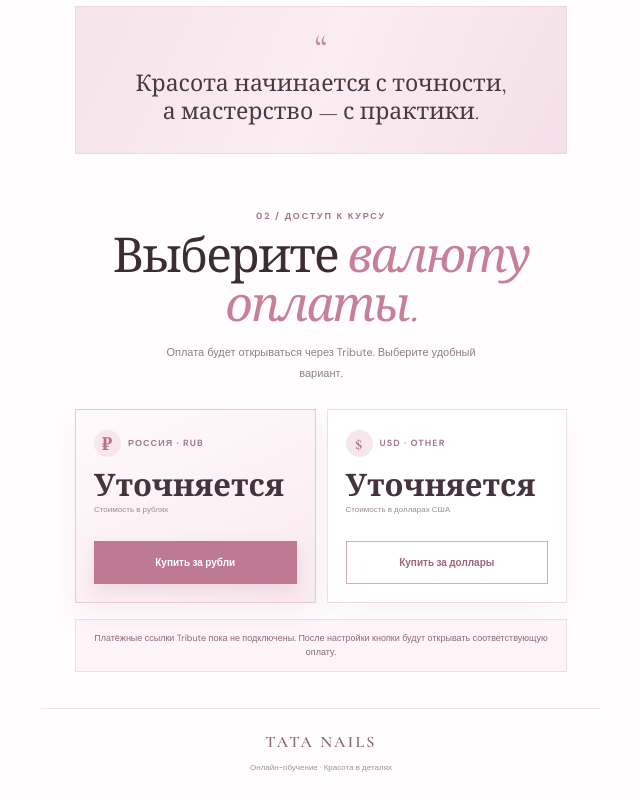
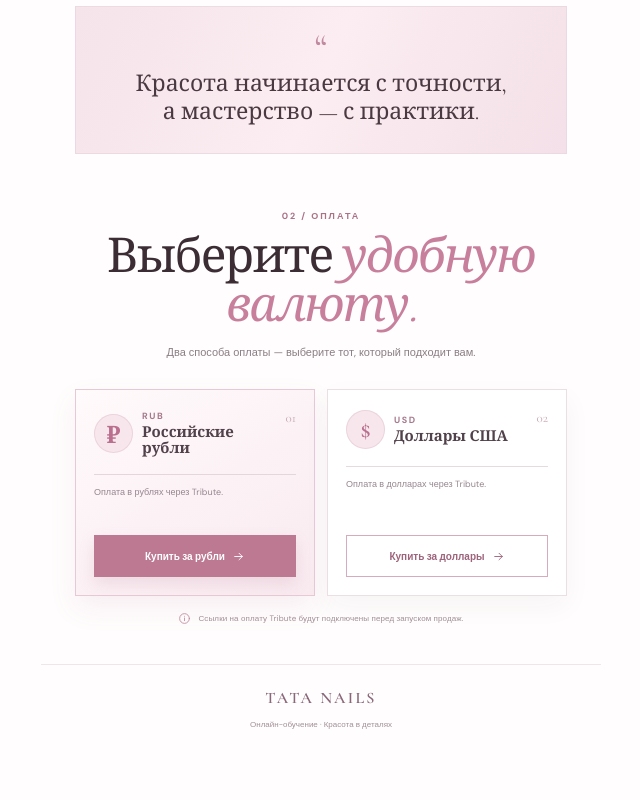
Before and after one commit to b-1-o/tata_bot, a plain HTML site: page mini-app/index.html in a window 1280 px wide. Shown: the part 1580-2380 px from the top of the page, without its empty margins (319-959 px from the left). After the commit the page ends 2336 px from the top, so only its background shows below. Drawn offline with nearby package versions, Linux system fonts and the light colour scheme.

Commit message:
Redesign course payment currency cards

```diff
--- a/mini-app/index.html
+++ b/mini-app/index.html
@@ -139,42 +139,51 @@
     }
     .quote-mark { color: #c18aa0; font-family: var(--serif); font-size: 39px; line-height: .7; }
     .quote p { margin: 10px 0 0; color: #4b3942; font-family: var(--serif); font-size: 23px; line-height: 1.2; }
-    .pricing { padding-top: 45px; padding-bottom: 36px; }
+    .pricing { padding-top: 49px; padding-bottom: 39px; }
     .pricing-head { text-align: center; }
+    .pricing-head .section-label { letter-spacing: .22em; }
     .pricing-head .section-intro { margin: 0 auto; max-width: 330px; }
-    .price-grid { display: grid; grid-template-columns: 1fr 1fr; gap: 11px; margin-top: 25px; }
+    .price-grid { display: grid; grid-template-columns: 1fr 1fr; gap: 12px; margin-top: 26px; }
     .price-card {
-      min-width: 0; padding: 17px 13px 15px; border: 1px solid var(--line); background: #fff;
-      box-shadow: 0 9px 24px rgba(78,50,63,.035); display: flex; flex-direction: column; align-items: flex-start;
+      position: relative; min-width: 0; min-height: 207px; padding: 17px 14px 14px;
+      border: 1px solid #eadfe3; background: #fff; box-shadow: 0 10px 26px rgba(78,50,63,.045);
+      display: flex; flex-direction: column; align-items: stretch; transition: transform .22s ease, box-shadow .22s ease, border-color .22s ease;
     }
+    .price-card:hover { transform: translateY(-3px); border-color: #dfbfcc; box-shadow: 0 15px 30px rgba(78,50,63,.08); }
     .price-card.featured {
-      background: linear-gradient(155deg, #fffafb, #f9eaf0); border-color: #e7c9d5;
+      background: linear-gradient(150deg, #fffafb 0%, #f9eaf0 100%); border-color: #e7c9d5;
       box-shadow: 0 12px 26px rgba(172,103,133,.09);
     }
-    .currency {
-      display: flex; align-items: center; gap: 7px; color: #a5788c;
-      font-size: 9px; font-weight: 700; letter-spacing: .12em;
+    .currency-heading { display: flex; align-items: center; gap: 9px; min-width: 0; }
+    .currency-symbol {
+      width: 39px; height: 39px; flex: 0 0 auto; border-radius: 50%; display: grid; place-items: center;
+      color: #b96f8d; background: #f7e7ed; border: 1px solid rgba(231,201,213,.65);
+      font-family: var(--serif); font-size: 24px; font-weight: 600;
     }
-    .currency-symbol {
-      width: 27px; height: 27px; border-radius: 50%; display: grid; place-items: center;
-      color: #b96f8d; background: #f7e7ed; font-family: var(--serif); font-size: 18px; font-weight: 600;
-    }
-    .price { margin: 14px 0 2px; color: #44343d; font-family: var(--serif); font-size: clamp(23px, 6vw, 31px); line-height: 1; font-weight: 600; }
-    .price-caption { color: #9a8c93; font-size: 8px; min-height: 20px; }
+    .currency-details { display: grid; gap: 3px; min-width: 0; }
+    .currency-code { color: #a5788c; font-size: 9px; font-weight: 700; letter-spacing: .17em; }
+    .currency-name { color: #51414a; font-family: var(--serif); font-size: 15px; line-height: 1.05; font-weight: 600; }
+    .currency-index { margin-left: auto; align-self: flex-start; color: #c6a8b5; font-family: var(--serif); font-size: 13px; }
+    .currency-rule { height: 1px; width: 100%; margin: 17px 0 11px; background: rgba(222,204,213,.75); }
+    .currency-copy { margin: 0 0 15px; color: #96868f; font-size: 9px; line-height: 1.55; }
     .buy-button {
-      width: 100%; min-height: 43px; margin-top: 17px; padding: 10px 7px; border: 0;
+      width: 100%; min-height: 42px; margin-top: auto; padding: 10px 8px; border: 0;
       color: white; background: #bd7892; cursor: pointer; font-size: 9px; font-weight: 700;
+      display: inline-flex; align-items: center; justify-content: center; gap: 7px;
       line-height: 1.3; transition: transform .2s ease, background .2s ease, box-shadow .2s ease;
       box-shadow: 0 7px 16px rgba(172,103,133,.16);
     }
-    .buy-button:hover { background: #a96580; transform: translateY(-2px); }
+    .buy-button svg { width: 13px; height: 13px; flex: 0 0 auto; }
+    .buy-button:hover { background: #a96580; transform: translateY(-1px); }
     .buy-button:active { transform: translateY(0); }
-    .buy-button.secondary { color: #9d647c; border: 1px solid #d8aabc; background: transparent; box-shadow: none; }
+    .buy-button.secondary { color: #9d647c; border: 1px solid #d8aabc; background: rgba(255,255,255,.48); box-shadow: none; }
     .buy-button.secondary:hover { color: white; background: #bd7892; }
     .payment-note {
-      margin: 16px 0 0; padding: 11px 12px; color: #8a6877; background: #fff5f8;
-      border: 1px solid #f0dce4; font-size: 9px; line-height: 1.6; text-align: center;
+      display: flex; align-items: center; justify-content: center; gap: 7px;
+      margin: 16px 0 0; padding: 0; color: #a18f98; background: transparent;
+      border: 0; font-size: 8px; line-height: 1.6; text-align: center; letter-spacing: .015em;
     }
+    .payment-note svg { width: 13px; height: 13px; flex: 0 0 auto; color: #c18aa0; }
     .payment-note[hidden] { display: none; }
     .toast {
       position: fixed; z-index: 20; left: 50%; bottom: calc(18px + var(--safe-bottom)); transform: translate(-50%, 12px);
@@ -296,27 +305,51 @@
 
     <section class="section pricing" id="payment">
       <div class="pricing-head">
-        <div class="section-label">02 / ДОСТУП К КУРСУ</div>
-        <h2>Выберите <em>валюту оплаты.</em></h2>
-        <p class="section-intro">Оплата будет открываться через Tribute. Выберите удобный вариант.</p>
+        <div class="section-label">02 / ОПЛАТА</div>
+        <h2>Выберите <em>удобную валюту.</em></h2>
+        <p class="section-intro">Два способа оплаты — выберите тот, который подходит вам.</p>
       </div>
 
       <div class="price-grid">
         <article class="price-card featured">
-          <div class="currency"><span class="currency-symbol">₽</span> РОССИЯ · RUB</div>
-          <div class="price" id="price-rub">Уточняется</div>
-          <div class="price-caption">Стоимость в рублях</div>
-          <button class="buy-button" type="button" data-payment="rub">Купить за рубли</button>
+          <div class="currency-heading">
+            <span class="currency-symbol" aria-hidden="true">₽</span>
+            <span class="currency-details">
+              <strong class="currency-code">RUB</strong>
+              <span class="currency-name">Российские рубли</span>
+            </span>
+            <span class="currency-index" aria-hidden="true">01</span>
+          </div>
+          <div class="currency-rule"></div>
+          <p class="currency-copy">Оплата в рублях через Tribute.</p>
+          <button class="buy-button" type="button" data-payment="rub">
+            Купить за рубли
+            <svg viewBox="0 0 24 24" fill="none" stroke="currentColor" stroke-width="1.7" stroke-linecap="round" stroke-linejoin="round" aria-hidden="true"><path d="M5 12h14M13 6l6 6-6 6"/></svg>
+          </button>
         </article>
+
         <article class="price-card">
-          <div class="currency"><span class="currency-symbol">$</span> USD · OTHER</div>
-          <div class="price" id="price-usd">To be set</div>
-          <div class="price-caption">Стоимость в долларах США</div>
-          <button class="buy-button secondary" type="button" data-payment="usd">Купить за доллары</button>
+          <div class="currency-heading">
+            <span class="currency-symbol" aria-hidden="true">$</span>
+            <span class="currency-details">
+              <strong class="currency-code">USD</strong>
+              <span class="currency-name">Доллары США</span>
+            </span>
+            <span class="currency-index" aria-hidden="true">02</span>
+          </div>
+          <div class="currency-rule"></div>
+          <p class="currency-copy">Оплата в долларах через Tribute.</p>
+          <button class="buy-button secondary" type="button" data-payment="usd">
+            Купить за доллары
+            <svg viewBox="0 0 24 24" fill="none" stroke="currentColor" stroke-width="1.7" stroke-linecap="round" stroke-linejoin="round" aria-hidden="true"><path d="M5 12h14M13 6l6 6-6 6"/></svg>
+          </button>
         </article>
       </div>
 
-      <p class="payment-note" id="payment-note" role="status">Платёжные ссылки Tribute пока не подключены. После настройки кнопки будут открывать соответствующую оплату.</p>
+      <p class="payment-note" id="payment-note" role="status">
+        <svg viewBox="0 0 24 24" fill="none" stroke="currentColor" stroke-width="1.6" stroke-linecap="round" stroke-linejoin="round" aria-hidden="true"><circle cx="12" cy="12" r="9"/><path d="M12 11v5M12 8h.01"/></svg>
+        Ссылки на оплату Tribute будут подключены перед запуском продаж.
+      </p>
     </section>
 
     <footer class="footer">
@@ -331,10 +364,6 @@
     const PAYMENT_URL_RUB = "https://telegram.me/tribute/app?startapp=ЗАМЕНИ_НА_ССЫЛКУ_RUB";
     const PAYMENT_URL_USD = "https://telegram.me/tribute/app?startapp=ЗАМЕНИ_НА_ССЫЛКУ_USD";
 
-    // Add the confirmed course prices here. They are intentionally not invented.
-    const COURSE_PRICE_RUB = "Уточняется";
-    const COURSE_PRICE_USD = "Уточняется";
-
     const telegram = window.Telegram && window.Telegram.WebApp;
     if (telegram) {
       telegram.ready();
@@ -346,9 +375,6 @@
         // Older Telegram clients may not support color controls.
       }
     }
-
-    document.getElementById("price-rub").textContent = COURSE_PRICE_RUB;
-    document.getElementById("price-usd").textContent = COURSE_PRICE_USD;
 
     const toast = document.getElementById("toast");
     let toastTimer;
@@ -364,7 +390,7 @@
       const isPlaceholder = url.includes("ЗАМЕНИ_НА_ССЫЛКУ") || url.includes("REPLACE_WITH");
 
       if (isPlaceholder) {
-        showMessage("Ссылка Tribute для этой валюты ещё не настроена. Добавьте её в PAYMENT_URL_" + currency.toUpperCase() + ".");
+        showMessage("Ссылка на оплату в " + currency.toUpperCase() + " пока не подключена.");
         return;
       }
 
```
